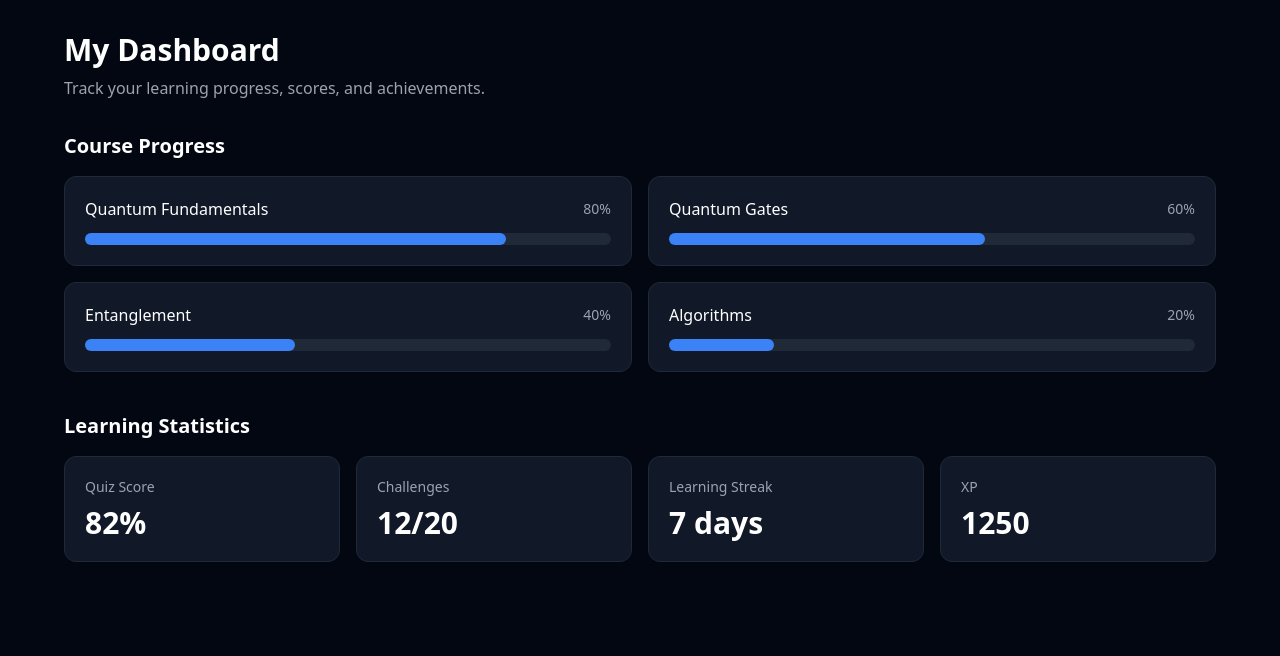
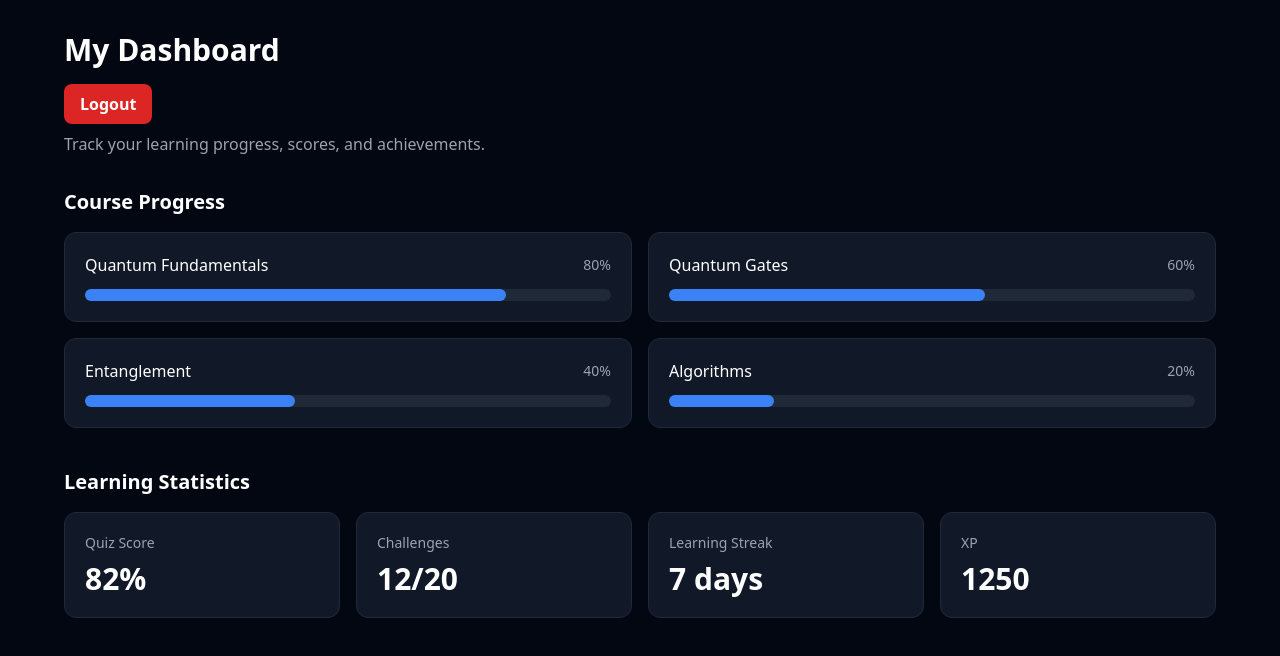
Before and after one commit to Infra85/IQLRS, a Next.js app in the folder frontend/: page /dashboard in a window 1280 px wide. Shown: the top 656 px of the page. Built offline with nearby package versions, Linux system fonts and the light colour scheme.

Commit message:
Add logout button to student dashboard

```diff
--- a/frontend/src/app/dashboard/page.tsx
+++ b/frontend/src/app/dashboard/page.tsx
@@ -1,3 +1,4 @@
+"use client";
 export default function DashboardPage() {
   const courses = [
     { name: "Quantum Fundamentals", progress: 80 },
@@ -6,10 +7,20 @@ export default function DashboardPage() {
     { name: "Algorithms", progress: 20 },
   ];
 
+  const handleLogout = () => {
+  window.location.href = "/";
+};
+
   return (
     <main className="min-h-screen bg-gray-950 p-8 text-white">
       <div className="mx-auto max-w-6xl">
         <h1 className="text-3xl font-bold">My Dashboard</h1>
+        <button
+  onClick={handleLogout}
+  className="mt-4 rounded-lg bg-red-600 px-4 py-2 font-semibold text-white hover:bg-red-700"
+>
+  Logout
+</button>
 
         <p className="mt-2 text-gray-400">
           Track your learning progress, scores, and achievements.
```
